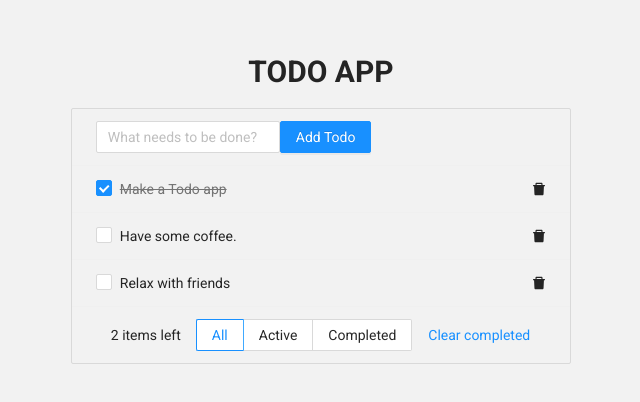
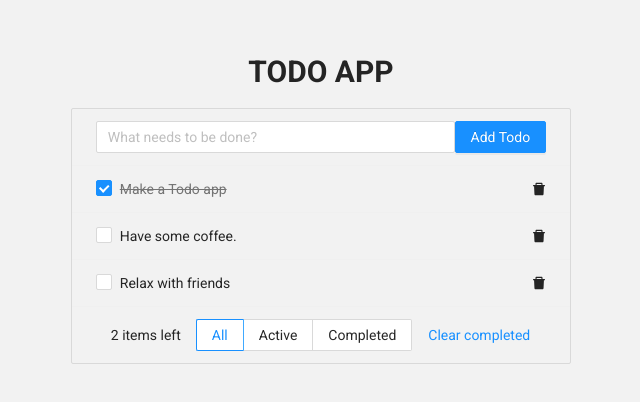
Before and after one commit to shaqi-dev/react-todo, a React (Create React App) app: page / in a window 1280 px wide. Shown: the part 148-550 px from the top of the page, without its empty margins (319-959 px from the left). Built offline with nearby package versions, Linux system fonts and the light colour scheme.

Commit message:
fix: form width

```diff
--- a/src/App.module.scss
+++ b/src/App.module.scss
@@ -1,5 +1,4 @@
 .root {
-  max-width: 600px;
   min-height: 100vh;
   margin: 0 auto;
   padding-top: 200px;
--- /dev/null
+++ b/src/components/TodoForm/TodoForm.module.scss
@@ -0,0 +1,15 @@
+.root {
+  display: flex;
+}
+
+.formItem {
+  margin: 0;
+}
+
+.input {
+  width: 100%;
+}
+
+.button {
+  width: auto;
+}
--- a/src/components/TodoForm/TodoForm.tsx
+++ b/src/components/TodoForm/TodoForm.tsx
@@ -2,16 +2,13 @@
 import { useAppDispatch } from '../../hooks';
 import { addTodo } from '../../store/todosSlice';
 import { Form, Input, Button } from 'antd';
+import style from './TodoForm.module.scss';
 
 interface SubmitValues {
   text: string,
 }
 
-const formStyle = {
-  display: 'flex',
-}
-
-const itemStyle = {
+const formItemStyle = {
   margin: '0',
 }
 
@@ -29,13 +26,14 @@
     <Form
       form={form}
       name="add-todo"
-      style={formStyle}
+      className={style.root}
       onFinish={onSubmitHandler}
       autoComplete="off"
     >
       <Form.Item
         name="text"
-        style={itemStyle}
+        style={formItemStyle}
+        className={style.input}
         rules={[{
           required: true,
           message: 'Please enter your todo task',
@@ -45,8 +43,14 @@
           placeholder="What needs to be done?"
         />
       </Form.Item>
-      <Form.Item style={itemStyle}>
-        <Button type="primary" htmlType="submit">
+      <Form.Item
+        style={formItemStyle}
+        className={style.button}
+      >
+        <Button
+          type="primary"
+          htmlType="submit"
+        >
           Add Todo
         </Button>
       </Form.Item>
```
